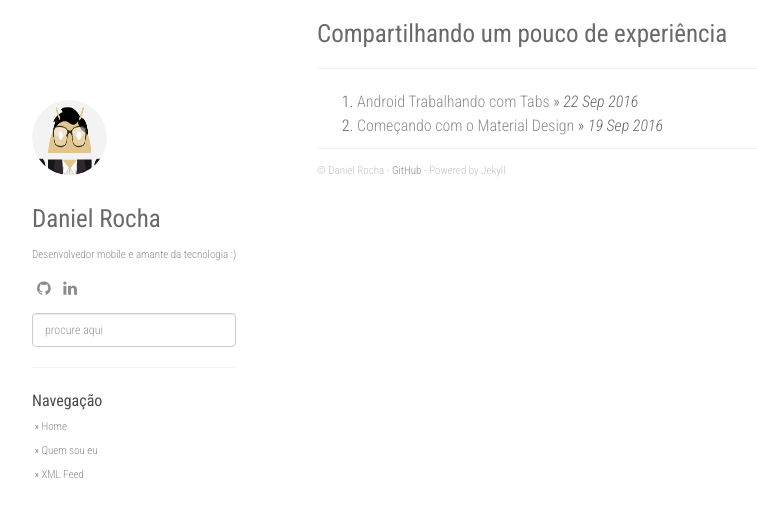
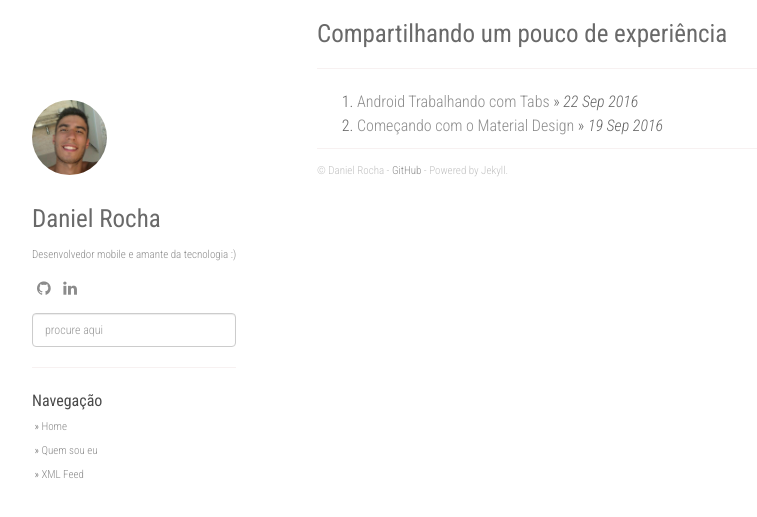
Before and after one commit to rochadaniel/rochadaniel.github.io, a Jekyll site: the page built from index.html, in a window 1280 px wide. Shown: the top 517 px of the page, without its empty margins (53-810 px from the left). Built offline with Jekyll 4.4.1, drawn with Linux system fonts in a browser that asks for light colours; nearby versions of some CDN libraries; the list of posts is cut into pages by our own code.

Commit message:
alterando avatar

```diff
--- a/_layouts/default.html
+++ b/_layouts/default.html
@@ -106,7 +106,7 @@
         <div class="container">
             <div class="col-sm-3">
               <div class="fixed-condition">
-                <a href="/"><img id="about" src="/static/img/avatar.png" height="75px" width="75px" /></a>
+                <a href="/"><img id="about" src="/static/img/avatar.jpg" height="75px" width="75px" /></a>
                 <h1 class="author-name">{{ site.author }}</h1>
                 {% if site.about %}
                 <div id="about">
```
Also changed, not shown: static/img/avatar.jpg (added), static/img/avatar.png (deleted), static/img/favicon.png.
